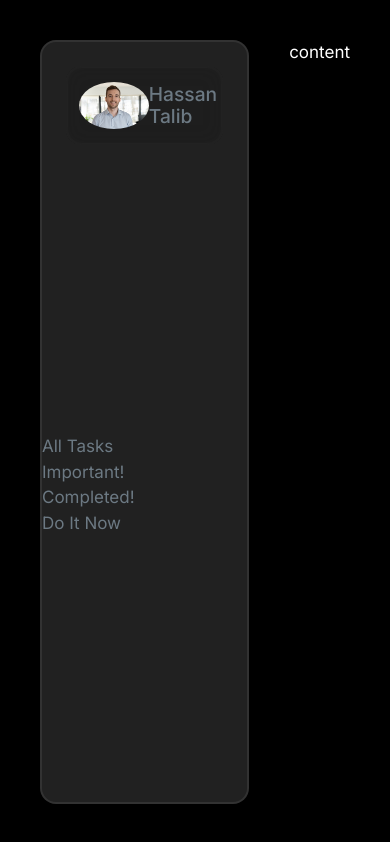
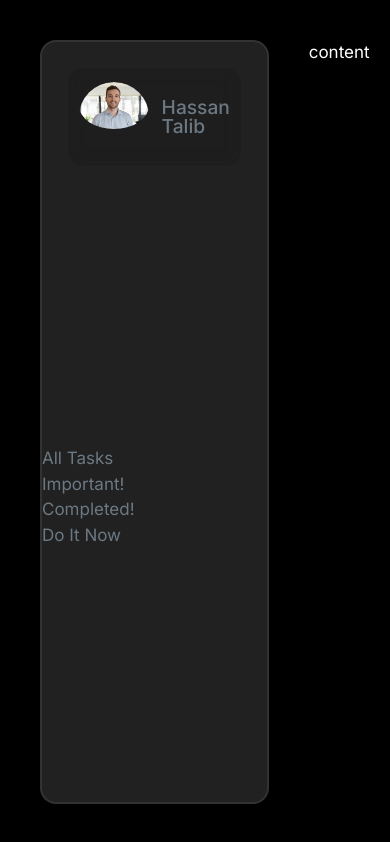
Before and after one commit to HassanMTS/ManagerTasks, a Next.js app: page / in a window 390 px wide. Built offline with nearby package versions, Linux system fonts and the light colour scheme.

Commit message:
Profile name zooms in

```diff
--- a/app/Components/sidebar.tsx
+++ b/app/Components/sidebar.tsx
@@ -103,17 +103,42 @@ const SidebarStyled = styled.nav`
 
             line-height: 1.4rem;
           }
+
           .image,
           h1 {
             position: relative;
             z-index: 1;
           }
+
           .image {
             flex-shrink: 0;
             display: inline-block;
             overflow: hidden;
             transition: all 0.5s ease;
             border-radius: 100%;
+
+            width: 70px;
+            height: 70px;
+
+            img {
+              border-radius: 100%;
+              transition: all 0.5s ease;
+            }
+          }
+          > h1 {
+            margin-left: 0.8rem;
+            font-size: clamp(1.2rem, 4vw, 1.4rem);
+            line-height: 100%;
+          }
+          &:hover {
+            .profile-overlay {
+              opacity: 1;
+              border: 2px solid ${(props) => props.theme.borderColor2};
+            }
+
+            img {
+                transform: scale(1.1);
+              }
             }
           }
 `;
```
Lines whose indentation alone changed are shown as unchanged.
